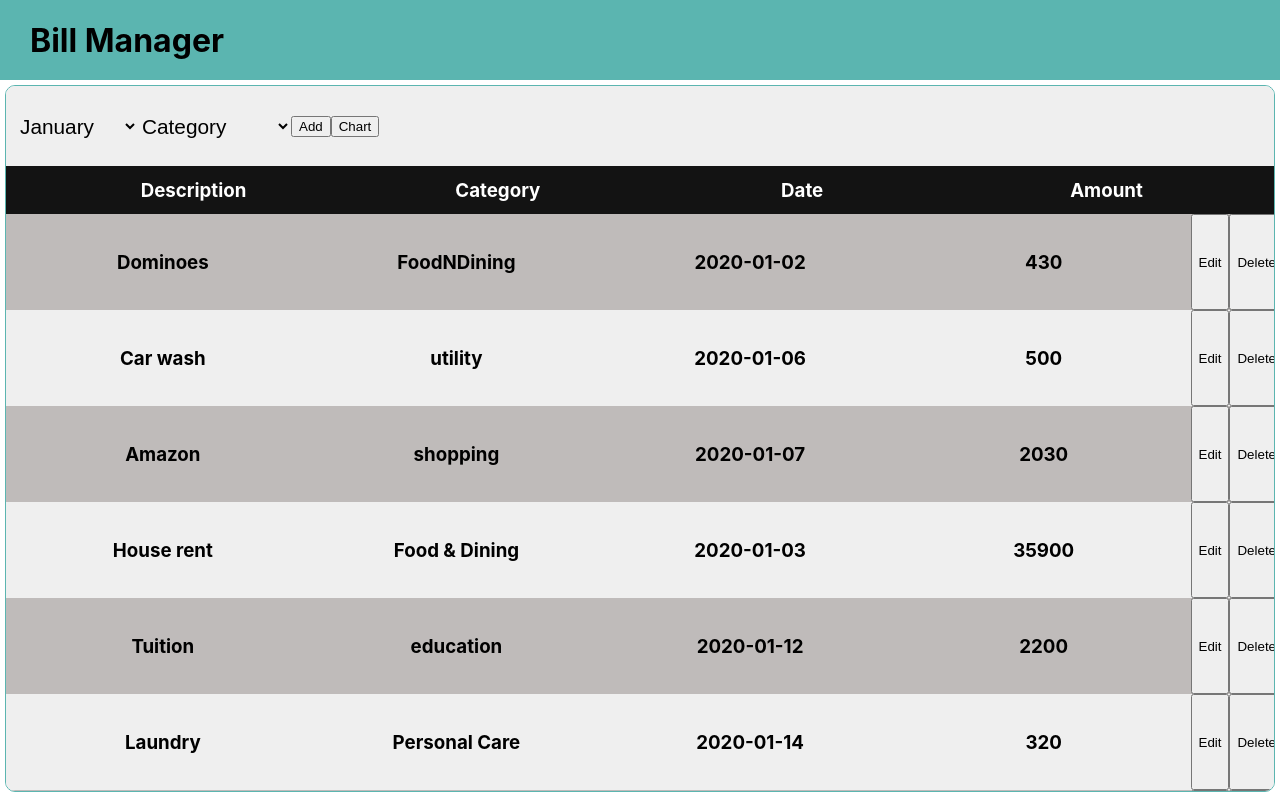
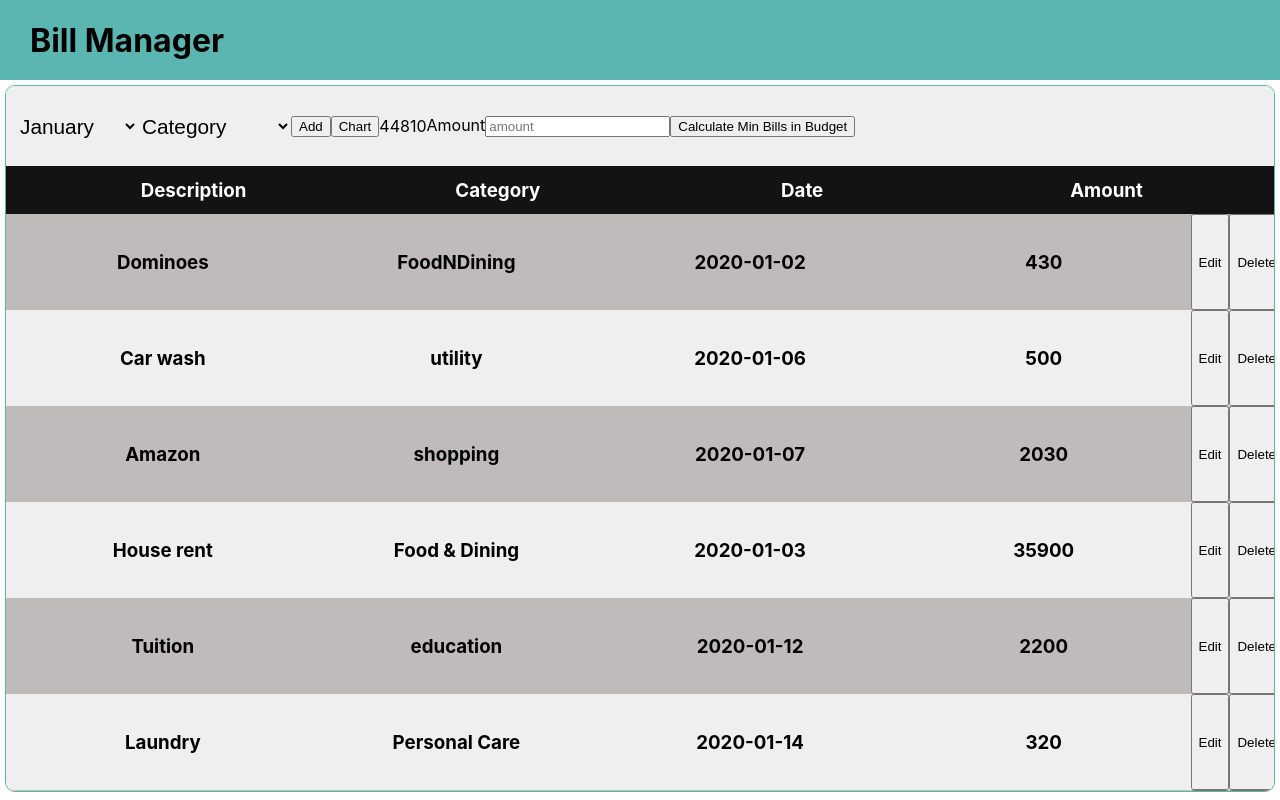
Before and after one commit to KishkindGhildial/bill-manager-app, a React (Create React App) app: page / in a window 1280 px wide. Built offline with nearby package versions, Linux system fonts and the light colour scheme.

Commit message:
add level 2 funtionality

```diff
--- a/src/components/BillFilter/BillFilter.css
+++ b/src/components/BillFilter/BillFilter.css
@@ -19,3 +19,11 @@
     padding-left: 10;
     background-color: #EFEFEF;
 }
+
+.calcBudget{
+
+}
+
+.calcBudgetDisabled{
+    pointer-events: none;
+}
--- a/src/components/BillFilter/index.js
+++ b/src/components/BillFilter/index.js
@@ -3,6 +3,10 @@ import './BillFilter.css';
 import Container from '../Container';
 import Heading from '../Heading';
 import Button from '../Button';
+import { getMonthlyTotal, getMinMonthBills } from '../../utils';
+import Text from '../Text';
+import Input from '../Input';
+import { useState } from 'react';
 
 const BillFilter = ({
   selectedMonth,
@@ -10,7 +14,15 @@ const BillFilter = ({
   handleMonthChange,
   handleCategoryChange,
   handleShowModal,
+  billsList,
 }) => {
+  const [budget, setBudget] = useState(null);
+  const [showMinMonthBills, setShowMinMonthBills] = useState(false);
+
+  const handleBudgetChange = e => {
+    setBudget(e.target.value);
+  };
+
   return (
     <Container className="option">
       <select
@@ -57,6 +69,26 @@ const BillFilter = ({
       <Button className="addBill" handleClick={() => handleShowModal('chart')}>
         Chart
       </Button>
+      <Text className="total">{getMonthlyTotal(billsList)}</Text>
+      <Input
+        name="amount"
+        type="number"
+        value={budget}
+        onChange={handleBudgetChange}
+        label="Amount"
+        errorMsg={''}
+      />
+      <Button
+        className={!budget ? 'calcBudgetDisabled' : 'calcBudget'}
+        handleClick={() => setShowMinMonthBills(prevState => !prevState)}
+      >
+        Calculate Min Bills in Budget
+      </Button>
+      {showMinMonthBills
+        ? getMinMonthBills(billsList, budget).map(entry => (
+            <Text className="total">,{entry.amount}</Text>
+          ))
+        : null}
     </Container>
   );
 };
--- a/src/components/Main/index.js
+++ b/src/components/Main/index.js
@@ -117,6 +117,7 @@ const Main = () => {
             handleMonthChange={handleMonthChange}
             handleCategoryChange={handleCategoryChange}
             handleShowModal={handleShowModal}
+            billsList={billTableData}
           />
           <TableHeading class="heading" />
           <BillTable
--- a/src/utils.js
+++ b/src/utils.js
@@ -1 +1,39 @@
 export const toggleDateFormat = date => date.split('-').reverse().join('-');
+
+export const getMonthlyTotal = billsList => {
+  let total = 0;
+  billsList.forEach(bill => {
+    total += Number(bill.amount);
+  });
+  return total;
+};
+
+export const getMinMonthBills = (billsList, budget) => {
+  const result = [];
+  const cloneBillsList = [...billsList];
+  const descBillsList = cloneBillsList.sort((a, b) => {
+    return b.amount - a.amount;
+  });
+  let difference = 1;
+  while (difference > 0) {
+    debugger;
+    if (difference === 1) {
+      difference = budget - Number(descBillsList[0].amount);
+    } else {
+      difference -= Number(descBillsList[0].amount);
+    }
+
+    if (difference > 0) {
+      result.push(descBillsList[0]);
+    } else {
+      if (result.length === 0) {
+        difference = 1;
+      }
+    }
+    descBillsList.shift();
+    if (descBillsList.length === 0) {
+      break;
+    }
+  }
+  return result;
+};
```
